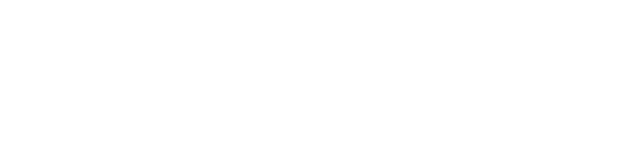
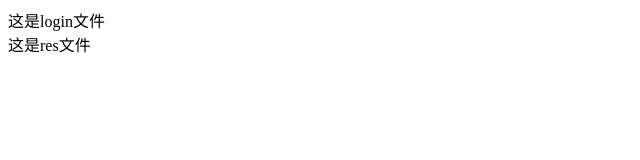
Before and after one commit to chenx0808/111-1, a plain HTML site: page index.html in a window 1280 px wide. Shown: the whole page, without its empty margins (0-640 px from the left). Drawn offline with Linux system fonts and the light colour scheme.

```diff
--- a/index.html
+++ b/index.html
@@ -7,6 +7,7 @@
     <title>Document</title>
 </head>
 <body>
-
+    <div>这是login文件</div>
+    <div>这是res文件</div>
 </body>
 </html>
```
